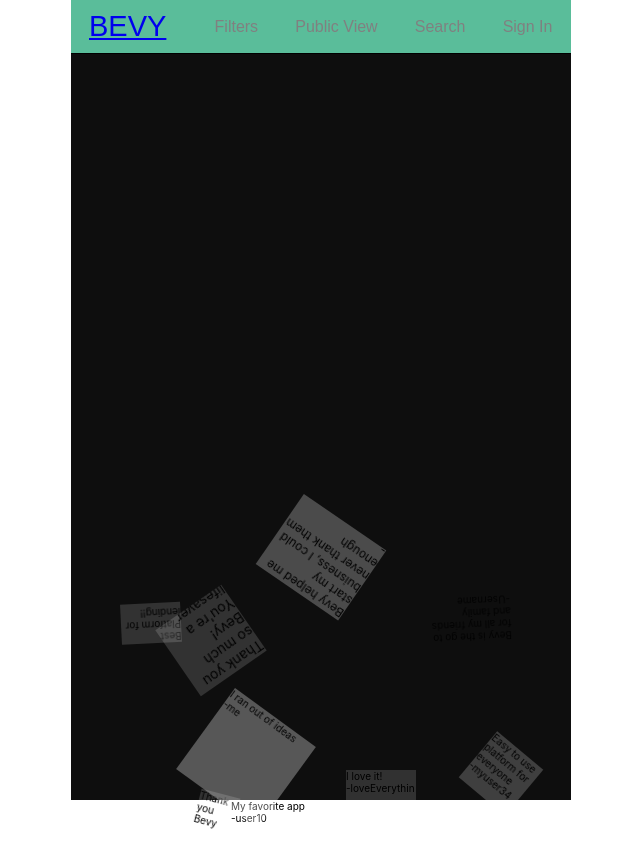
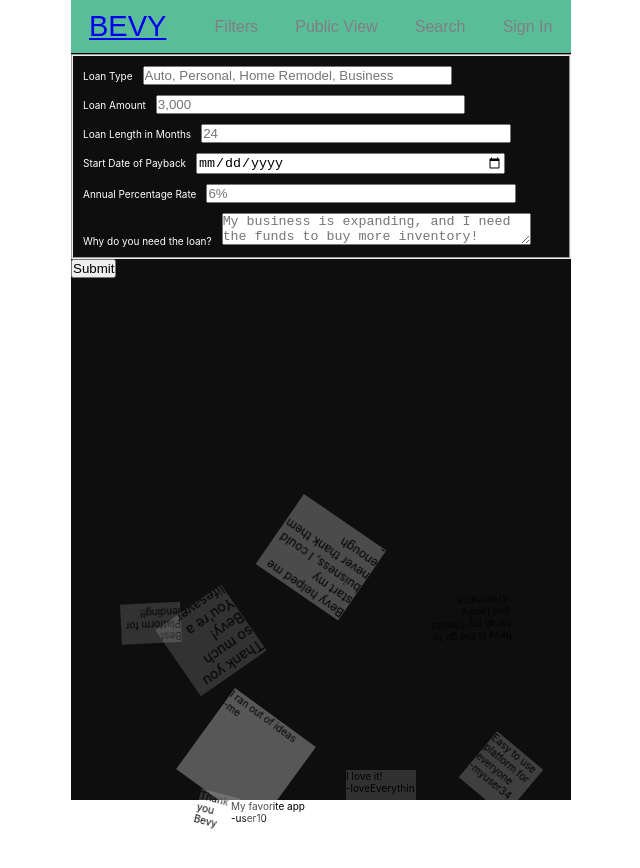
Before and after one commit to clintKunz/HackathonBevy, a React (Create React App) app in the folder front-end/: page /create-borrow in a window 1280 px wide. Shown: the top 868 px of the page, without its empty margins (319-959 px from the left). Built offline with nearby package versions, Linux system fonts and the light colour scheme.

Commit message:
CreateSolicitBorrow and CreateSolicitLend components

```diff
--- a/front-end/src/App.js
+++ b/front-end/src/App.js
@@ -18,6 +18,8 @@
 import SolicitContainer from "./components/SoliticContainer";
 import SignUp from "./components/SignUp";
 import SolicitPage from "./components/SolicitPage";
+import CreateSolicitBorrow from './components/CreateSolicitBorrow';
+import CreateSolicitLend from './components/CreateSolicitLend';
 import Background from "./components/Background";
 library.add(faEnvelope, faKey, faUser, faMapPin, faCreditCard);
 const Container = styled.div`
@@ -40,6 +42,8 @@
         />
         <Route exact path="/login" render={props => <LogIn {...props} />} />
         <Route exact path="/signup" render={props => <SignUp {...props} />} />
+        <Route exact path="/create-borrow" render={props => <CreateSolicitBorrow {...props} />} />
+        <Route exact path="/create-lend" render={props => <CreateSolicitLend {...props} />} />
         <Route
           exact
           path="/solicit"
--- a/front-end/src/components/CreateSolicitBorrow.js
+++ b/front-end/src/components/CreateSolicitBorrow.js
@@ -1,4 +1,24 @@
 import React, { Component } from 'react';
+import styled from 'styled-components';
+
+const Form = styled.form`
+    color: white;
+
+    fieldset label {
+        display: block;
+        margin: 10px;
+
+        input {
+            margin-left: 10px;
+            width: 65%;
+        }
+
+        textarea {
+            margin-left: 10px;
+            width: 65%;
+        }
+    }
+`;
 
 class CreateSolicitBorrow extends Component {
     state = {
@@ -20,11 +40,11 @@
 
     render() {
         return (
-            <form>
+            <Form>
                 <fieldset>
                     <label htmlFor="loanType">
                         Loan Type
-                        <input type="date" id="loanType" name="loanType" placeholder="Auto, Personal, Home Remodel" required value={this.state.loanType} onChange={this.handleChange}/>
+                        <input type="text" id="loanType" name="loanType" placeholder="Auto, Personal, Home Remodel, Business" required value={this.state.loanType} onChange={this.handleChange}/>
                     </label>
                     <label htmlFor="loanAmt">
                         Loan Amount
@@ -32,22 +52,23 @@
                     </label>
                     <label htmlFor="lengthMonths">
                         Loan Length in Months
-                        <input type="date" id="lengthMonths" name="lengthMonths" placeholder="24" required value={this.state.lengthMonths} onChange={this.handleChange}/>
+                        <input type="number" id="lengthMonths" name="lengthMonths" placeholder="24" required value={this.state.lengthMonths} onChange={this.handleChange}/>
                     </label>
                     <label htmlFor="startPayback">
                         Start Date of Payback
                         <input type="date" id="startPayback" name="startPayback" placeholder="mm-dd-yyyy" required value={this.state.startPayback} onChange={this.handleChange}/>
                     </label>
-                    <label htmlFor="startPayback">
-                        Start Date of Payback
-                        <input type="date" id="startPayback" name="startPayback" placeholder="mm-dd-yyyy" required value={this.state.startPayback} onChange={this.handleChange}/>
+                    <label htmlFor="arp">
+                        Annual Percentage Rate
+                        <input type="number" id="arp" name="arp" placeholder="6%" required value={this.state.arp} onChange={this.handleChange}/>
                     </label>
-                    <label htmlFor="startPayback">
-                        Start Date of Payback
-                        <input type="date" id="startPayback" name="startPayback" placeholder="mm-dd-yyyy" required value={this.state.startPayback} onChange={this.handleChange}/>
+                    <label htmlFor="pitch">
+                        Why do you need the loan?
+                        <textarea type="text" id="pitch" name="pitch" placeholder="My business is expanding, and I need the funds to buy more inventory!" required value={this.state.pitch} onChange={this.handleChange}/>
                     </label>
                 </fieldset>
-            </form>
+                <button type="submit">Submit</button>
+            </Form>
         );
     }
 }
--- a/front-end/src/components/CreateSolicitLend.js
+++ b/front-end/src/components/CreateSolicitLend.js
@@ -0,0 +1,76 @@
+import React, { Component } from 'react';
+import styled from 'styled-components';
+
+const Form = styled.form`
+    color: white;
+
+    fieldset label {
+        display: block;
+        margin: 10px;
+
+        input {
+            margin-left: 10px;
+            width: 65%;
+        }
+
+        textarea {
+            margin-left: 10px;
+            width: 65%;
+        }
+    }
+`;
+
+class CreateSolicitLend extends Component {
+    state = {
+        arp: null,
+        lengthMonths: null,
+        loanRangeStart: null,
+        loanRangeStop: null,
+        startPayback: null,
+        loanType: '',
+    };
+
+    handleChange = (e) => {
+        const { name, type, value } = e.target;
+        const val = type === 'number' ? parseFloat(value) : value;
+        this.setState({
+            [name]: val
+        })
+    };
+
+    render() {
+        return (
+            <Form>
+                <fieldset>
+                    <label htmlFor="loanType">
+                        Loan Type
+                        <input type="text" id="loanType" name="loanType" placeholder="Auto, Personal, Home Remodel, Business" required value={this.state.loanType} onChange={this.handleChange}/>
+                    </label>
+                    <label htmlFor="loanRangeStart">
+                        Lowest Loan Amount
+                        <input type="number" id="loanRangeStart" name="loanRangeStart" placeholder="3,000" required value={this.state.loanRangeStart} onChange={this.handleChange}/>
+                    </label>
+                    <label htmlFor="loanRangeStop">
+                        Highest Loan Amount
+                        <input type="number" id="loanRangeStop" name="loanRangeStop" placeholder="10,000" required value={this.state.loanRangeStop} onChange={this.handleChange}/>
+                    </label>
+                    <label htmlFor="lengthMonths">
+                        Loan Length in Months
+                        <input type="number" id="lengthMonths" name="lengthMonths" placeholder="24" required value={this.state.lengthMonths} onChange={this.handleChange}/>
+                    </label>
+                    <label htmlFor="startPayback">
+                        Start Date of Payback
+                        <input type="date" id="startPayback" name="startPayback" placeholder="mm-dd-yyyy" required value={this.state.startPayback} onChange={this.handleChange}/>
+                    </label>
+                    <label htmlFor="arp">
+                        Annual Percentage Rate
+                        <input type="number" id="arp" name="arp" placeholder="6%" required value={this.state.arp} onChange={this.handleChange}/>
+                    </label>
+                </fieldset>
+                <button type="submit">Submit</button>
+            </Form>
+        );
+    }
+}
+
+export default CreateSolicitLend;
```
